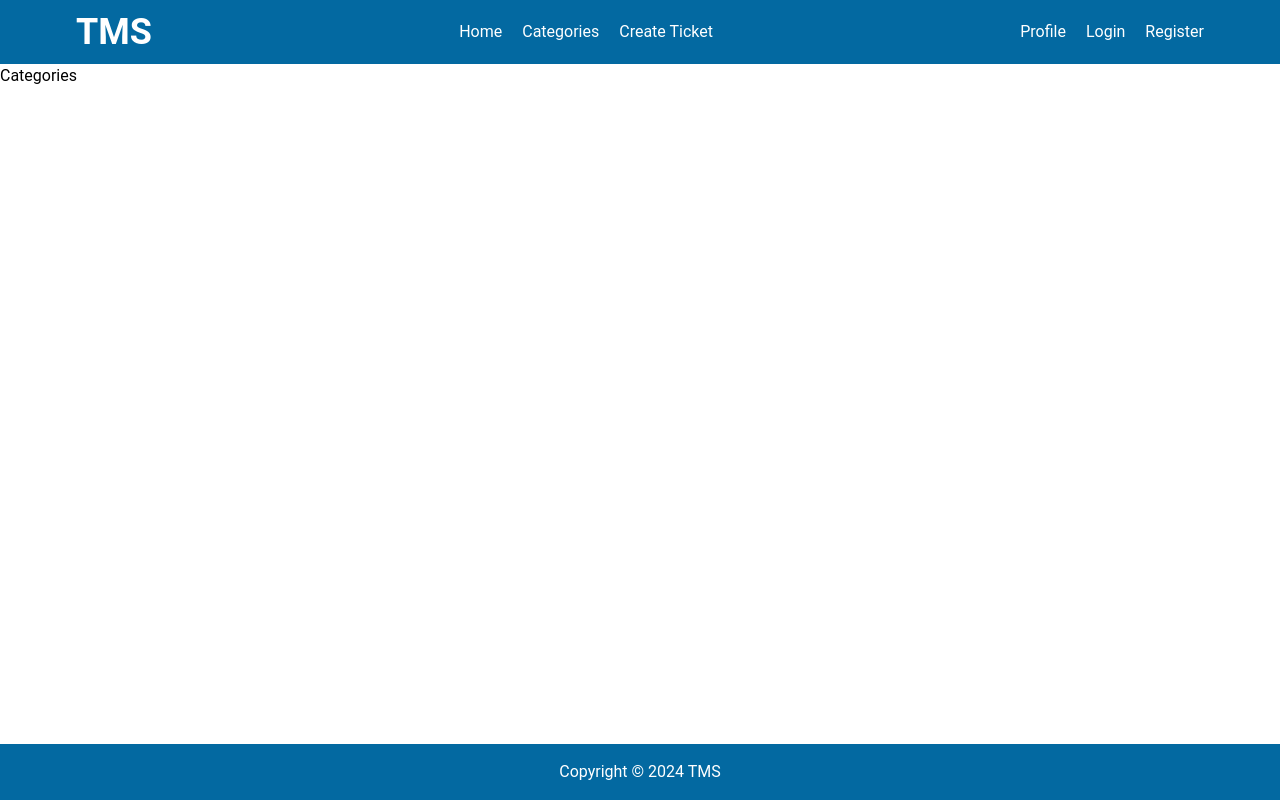
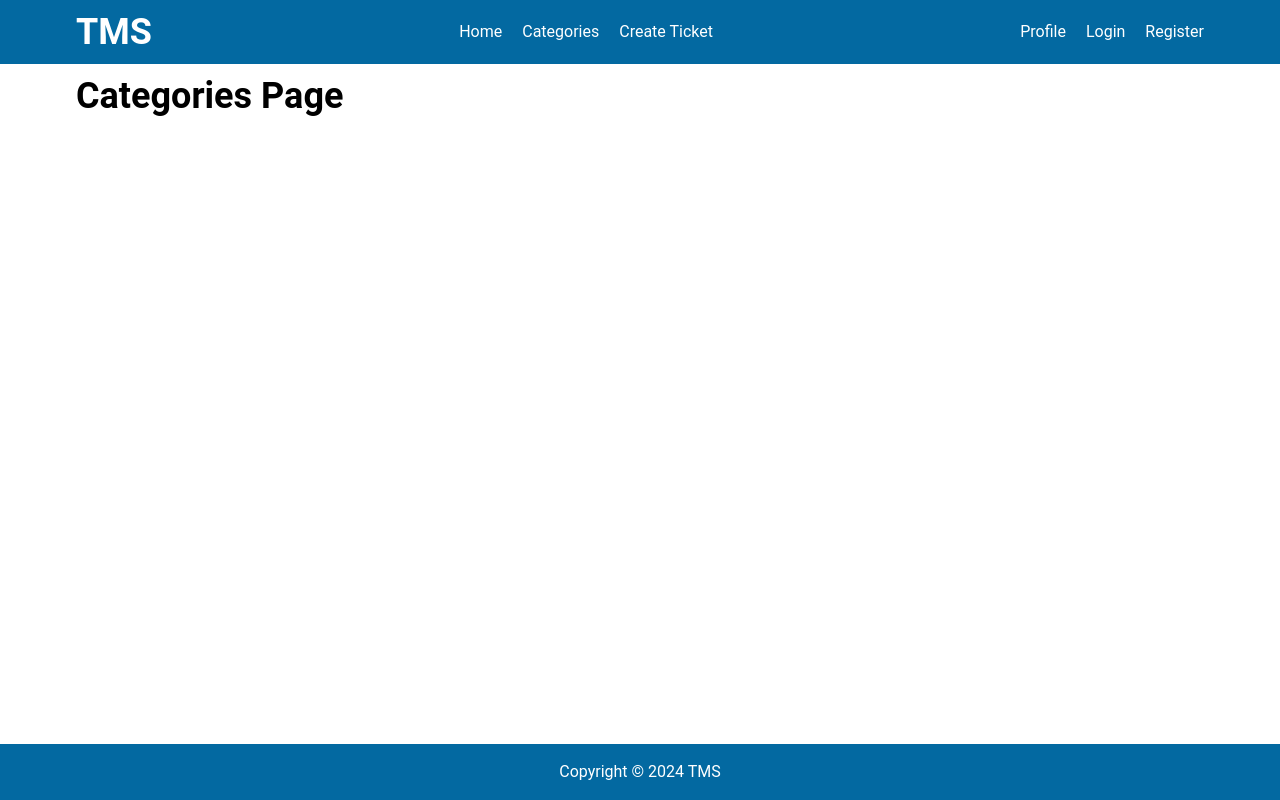
Before and after one commit to sherazakrampro/ticket-management, a React (Vite) app in the folder frontend/: page /categories in a window 1280 px wide. Built offline with nearby package versions, Linux system fonts and the light colour scheme.

Commit message:
margin & padding

```diff
--- a/frontend/src/pages/Categories.jsx
+++ b/frontend/src/pages/Categories.jsx
@@ -1,5 +1,9 @@
 const Categories = () => {
-  return <div>Categories</div>;
+  return (
+    <div className="max-w-6xl mx-auto p-3">
+      <h1 className="text-4xl font-bold">Categories Page</h1>
+    </div>
+  );
 };
 
 export default Categories;
--- a/frontend/src/pages/CreateTicket.jsx
+++ b/frontend/src/pages/CreateTicket.jsx
@@ -1,5 +1,9 @@
 const CreateTicket = () => {
-  return <div>CreateTicket</div>;
+  return (
+    <div className="max-w-6xl mx-auto p-3">
+      <h1 className="text-4xl font-bold">Create Ticket</h1>
+    </div>
+  );
 };
 
 export default CreateTicket;
--- a/frontend/src/pages/Home.jsx
+++ b/frontend/src/pages/Home.jsx
@@ -1,5 +1,9 @@
 const Home = () => {
-  return <div>Home</div>;
+  return (
+    <div className="max-w-6xl mx-auto p-3">
+      <h1 className="text-4xl font-bold">Home Page</h1>
+    </div>
+  );
 };
 
 export default Home;
--- a/frontend/src/pages/Profile.jsx
+++ b/frontend/src/pages/Profile.jsx
@@ -1,5 +1,9 @@
 const Profile = () => {
-  return <div>Profile</div>;
+  return (
+    <div className="max-w-6xl mx-auto p-3">
+      <h1 className="text-4xl font-bold">Profile Page</h1>
+    </div>
+  );
 };
 
 export default Profile;
```
